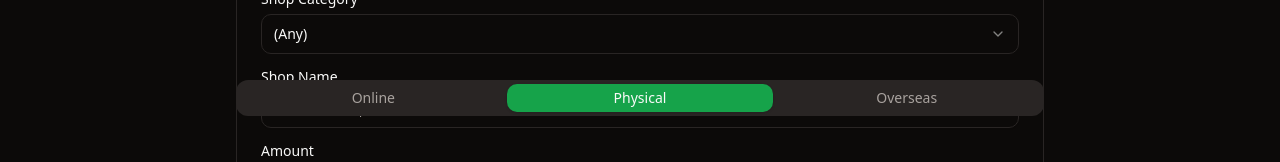
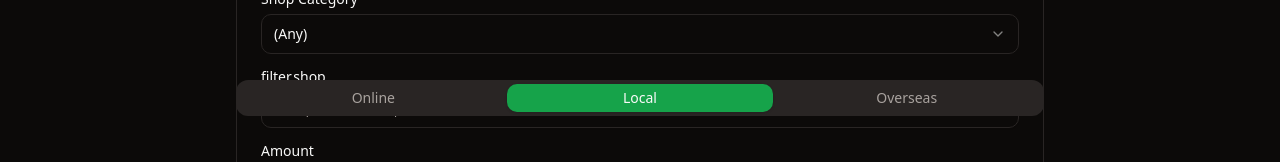
Before and after one commit to huikaihoo/cash-rebate-hk, a React (Vite) app: page / in a window 1280 px wide. Shown: the part 676-838 px from the top of the page. Built offline with nearby package versions, Linux system fonts and the light colour scheme.

Commit message:
refine naming

```diff
--- a/package.json
+++ b/package.json
@@ -1,5 +1,5 @@
 {
-  "name": "cash-rebate-calculator-hk",
+  "name": "cash-rebate-hk",
   "private": true,
   "version": "0.0.0",
   "type": "module",
--- a/src/app.tsx
+++ b/src/app.tsx
@@ -20,7 +20,7 @@ function App() {
   const [showWarning, setShowWarning] = useState(true) // TODO: Use local storage to persist this state
   const [filterValue, setFilterValue] = useState<FilterValue>({
     category: optionService.getDefaultData().categories[0],
-    name: null,
+    shop: null,
     location: null,
     amount: 0,
   })
@@ -37,7 +37,7 @@ function App() {
           </button>
         </Alert>
       )}
-      <Tabs defaultValue="physical" className="w-full">
+      <Tabs defaultValue="local" className="w-full">
         <TabsContent className="space-y-2" value="online">
           <ResultCardList results={cardList} />
           <FilterCard
@@ -47,10 +47,10 @@ function App() {
             setValue={setFilterValue}
           />
         </TabsContent>
-        <TabsContent className="space-y-2" value="physical">
+        <TabsContent className="space-y-2" value="local">
           <ResultCardList results={cardList} />
           <FilterCard
-            type="physical"
+            type="local"
             options={filterOptions}
             value={filterValue}
             setValue={setFilterValue}
@@ -75,9 +75,9 @@ function App() {
           </TabsTrigger>
           <TabsTrigger
             className="data-[state=active]:bg-color-green data-[state=active]:text-destructive-foreground"
-            value="physical"
+            value="local"
           >
-            {t('type.physical')}
+            {t('type.local')}
           </TabsTrigger>
           <TabsTrigger
             className="data-[state=active]:bg-color-blue data-[state=active]:text-destructive-foreground"
--- a/src/components/card/filter.tsx
+++ b/src/components/card/filter.tsx
@@ -25,19 +25,19 @@ import { Trans, useTranslation } from 'react-i18next'
 
 export interface FilterValue {
   category: Item | null
-  name: Item | null
+  shop: Item | null
   location: Item | null
   amount: number
 }
 
 export interface FilterOptions {
   categories: Item[]
-  names: Item[]
+  shops: Item[]
   locations: Item[]
 }
 
 export interface FilterContentProps {
-  type: 'online' | 'physical' | 'overseas'
+  type: 'online' | 'local' | 'overseas'
   options: FilterOptions
   value: FilterValue
   setValue: React.Dispatch<React.SetStateAction<FilterValue>>
@@ -46,7 +46,7 @@ export interface FilterContentProps {
 export function FilterCard({ type, value, options, setValue }: FilterContentProps) {
   const { t } = useTranslation()
   const [accordionState, setAccordionState] = useLocalStorage('filterAccordionState', 'filter')
-  const { names, categories, locations } = options
+  const { shops, categories, locations } = options
 
   return (
     <Accordion
@@ -109,13 +109,13 @@ export function FilterCard({ type, value, options, setValue }: FilterContentProp
               </div>
             ) : (
               <div className="flex flex-col space-y-2">
-                <Label htmlFor="name">{t('filter.name')}</Label>
+                <Label htmlFor="name">{t('filter.shop')}</Label>
                 <ComboboxResponsive
-                  options={names}
-                  placeholder={t('filter.placeholder.name')}
-                  emptyText={t('filter.emptyText.name')}
-                  item={value.name}
-                  onItemChange={(newItem) => setValue((prev) => ({ ...prev, name: newItem }))}
+                  options={shops}
+                  placeholder={t('filter.placeholder.shop')}
+                  emptyText={t('filter.emptyText.shop')}
+                  item={value.shop}
+                  onItemChange={(newItem) => setValue((prev) => ({ ...prev, shop: newItem }))}
                 />
               </div>
             )}
--- a/src/components/card/result.tsx
+++ b/src/components/card/result.tsx
@@ -6,14 +6,7 @@ export interface ResultCardProps {
   title: string
   imageUrl: string
   badges: {
-    variant:
-      | 'default'
-      | 'secondary'
-      | 'destructive'
-      | 'online'
-      | 'physical'
-      | 'overseas'
-      | 'outline'
+    variant: 'default' | 'secondary' | 'destructive' | 'online' | 'local' | 'overseas' | 'outline'
     text: string
   }[]
   details: string[]
--- a/src/components/ui/badge.tsx
+++ b/src/components/ui/badge.tsx
@@ -15,7 +15,7 @@ const badgeVariants = cva(
           'border-transparent bg-destructive text-destructive-foreground hover:bg-destructive/80',
         online:
           'border-transparent bg-color-orange text-destructive-foreground hover:bg-color-orange/80',
-        physical:
+        local:
           'border-transparent bg-color-green text-destructive-foreground hover:bg-color-green/80',
         overseas:
           'border-transparent bg-color-blue text-destructive-foreground hover:bg-color-blue/80',
--- a/src/lib/i18n.ts
+++ b/src/lib/i18n.ts
@@ -13,7 +13,7 @@ const resources = {
       },
       type: {
         online: 'Online',
-        physical: 'Physical',
+        local: 'Local',
         overseas: 'Overseas',
       },
       filter: {
@@ -55,21 +55,21 @@ const resources = {
       },
       type: {
         online: '網上',
-        physical: '實體',
+        local: '本地',
         overseas: '海外',
       },
       filter: {
         title: '篩選',
         category: '商店類別',
-        name: '商店名稱',
+        shop: '商店名稱',
         location: '地點',
         amount: '金額',
         placeholder: {
-          name: '搜尋商店 ...',
+          shop: '搜尋商店 ...',
           location: '搜尋地點 ...',
         },
         emptyText: {
-          name: '未找到商店',
+          shop: '未找到商店',
           location: '未找到地點',
         },
       },
--- a/src/services/credit-card.ts
+++ b/src/services/credit-card.ts
@@ -18,7 +18,7 @@ const cardList: ResultCardProps[] = [
       'https://www.dbs.com.hk/iwov-resources/images/creditcards/eminent-card/emiplat-cardface-160x100.jpg',
     title: 'DBS Eminent Visa Platinum Card',
     badges: [
-      { variant: 'physical', text: '5%' },
+      { variant: 'local', text: '5%' },
       { variant: 'secondary', text: '1%' },
       { variant: 'secondary', text: '0%' },
     ],
--- a/src/services/option.ts
+++ b/src/services/option.ts
@@ -14,7 +14,7 @@ const filterOptions: FilterOptions = {
     { value: 'transportation', label: 'Transportation' },
     { value: 'entertainment', label: 'Entertainment' },
   ],
-  names: [
+  shops: [
     { value: 'mcdonalds', label: "麥當勞 McDonald's" },
     { value: 'kfc', label: '肯德基 KFC' },
     { value: 'starbucks', label: '星巴克 Starbucks' },
@@ -37,18 +37,18 @@ const filterOptions: FilterOptions = {
     { value: 'sg', label: '🇸🇬 新加坡 Singapore' },
     { value: 'my', label: '🇲🇾 馬來西亞 Malaysia' },
     { value: 'uk', label: '🇬🇧 英國 United Kingdom' },
-    { value: 'eu', label: '🇪🇺 歐洲 Europe' },
+    { value: 'eea', label: '🇪🇺 歐洲經濟區 Europe (EEA)' },
     { value: 'us', label: '🇺🇸 美國 United States' },
     { value: 'ca', label: '🇨🇦 加拿大 Canada' },
     { value: 'au', label: '🇦🇺 澳洲 Australia' },
     { value: 'nz', label: '🇳🇿 紐西蘭 New Zealand' },
-    { value: 'other', label: '🌏 其他 Others' },
+    { value: 'others', label: '🌏 其他 Others' },
   ],
 }
 
 export class OptionService implements Service<FilterOptions> {
   getDefaultData(): FilterOptions {
-    return { categories: [{ value: 'any', label: '(Any)' }], names: [], locations: [] }
+    return { categories: [{ value: 'any', label: '(Any)' }], shops: [], locations: [] }
   }
 
   async getData(): Promise<FilterOptions> {
```
